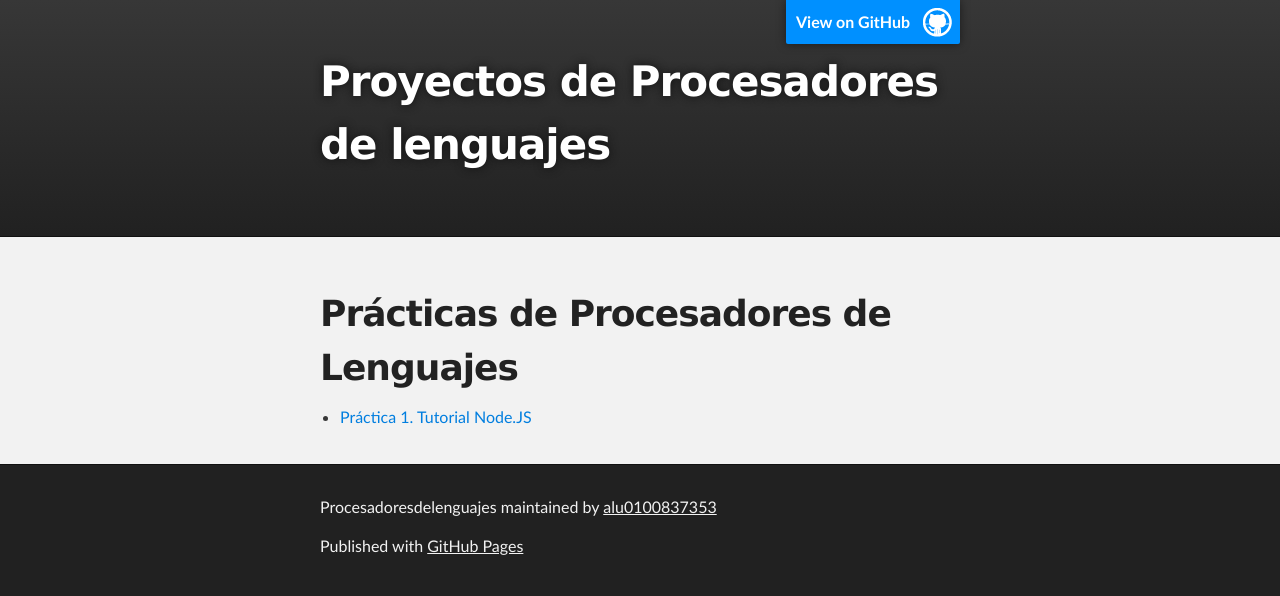
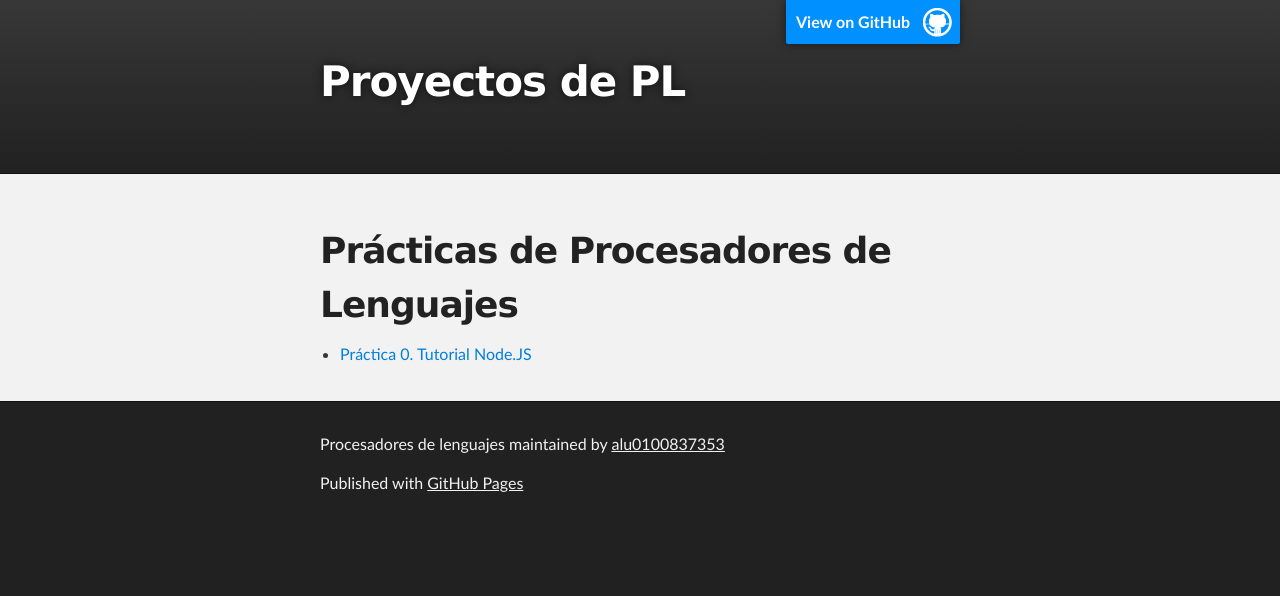
Before and after one commit to alu0100837353/ProcesadoresDeLenguajes, a plain HTML site: page index.html in a window 1280 px wide. Drawn offline with Linux system fonts and the light colour scheme.

Commit message:
Small changes on Index.html

```diff
--- a/index.html
+++ b/index.html
@@ -18,7 +18,7 @@
         <header class="inner">
           <a id="forkme_banner" href="https://github.com/alu0100837353/ProcesadoresDeLenguajes">View on GitHub</a>
 
-          <h1 id="project_title">Proyectos de Procesadores de lenguajes</h1>
+          <h1 id="project_title">Proyectos de PL</h1>
           <h2 id="project_tagline"></h2>
 
         </header>
@@ -31,7 +31,7 @@
 <a id="prácticas-de-procesadores-de-lenguajes" class="anchor" href="#pr%C3%A1cticas-de-procesadores-de-lenguajes" aria-hidden="true"><span class="octicon octicon-link"></span></a>Prácticas de Procesadores de Lenguajes</h1>
 
 <ul>
-<li><a href="http://alu0100837353.github.io/PL">Práctica 1. Tutorial Node.JS</a></li>
+<li><a href="http://alu0100837353.github.io/PL">Práctica 0. Tutorial Node.JS</a></li>
 </ul>
       </section>
     </div>
@@ -39,7 +39,7 @@
     <!-- FOOTER  -->
     <div id="footer_wrap" class="outer">
       <footer class="inner">
-        <p class="copyright">Procesadoresdelenguajes maintained by <a href="https://github.com/alu0100837353">alu0100837353</a></p>
+        <p class="copyright">Procesadores de lenguajes maintained by <a href="https://github.com/alu0100837353">alu0100837353</a></p>
         <p>Published with <a href="http://pages.github.com">GitHub Pages</a></p>
       </footer>
     </div>
```
